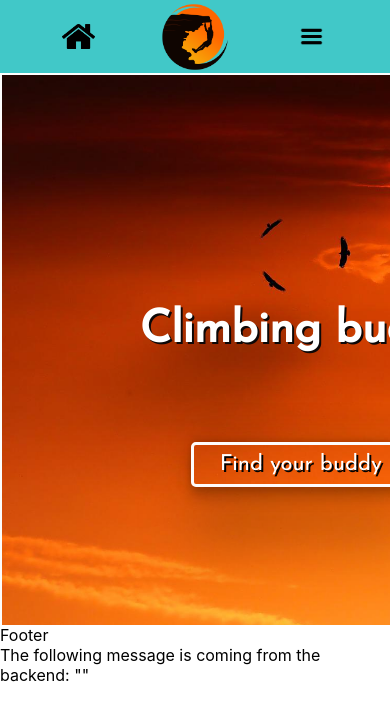
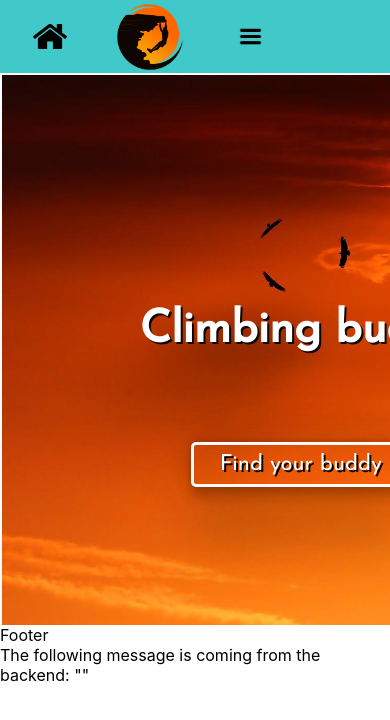
Before and after one commit to mz106/climbing-buddy-fe, a React (Create React App) app: page / in a window 390 px wide. Shown: the top 720 px of the page. Built offline with nearby package versions, Linux system fonts and the light colour scheme; no server answers.

Commit message:
mobile response added

```diff
--- a/src/components/UI/header/navbar/navbar.css
+++ b/src/components/UI/header/navbar/navbar.css
@@ -110,7 +110,11 @@ gap: 15px;
         grid-template-areas:
           " . content1 content3 ";
 
+
         }
+    .btn{
+      width: 70px;
+    }
 
 
   }
@@ -128,7 +132,7 @@ gap: 15px;
         }
 
   }
-  @media only screen and (max-width: 425px) {
+  @media (min-width:376px) and (max-width:425px) {
     .Navbar-inner-logout{
         background-color: rgba(210, 115, 31, 0);
         width: 320px;
@@ -146,10 +150,10 @@ padding-left: 0px;
             padding-right: 120px;
         }
         .Navbar-inner{
-
-          width: 300px;
+       margin-right: -25px;
+          width: 425px;
           display: grid;
-          grid-template-columns:  1fr 1fr 1fr;
+          grid-template-columns:  100px 100px 100px;
           grid-template-rows: 1fr;
           grid-template-areas:
             "content1 content2 content3 ";
@@ -182,12 +186,12 @@ padding-left: 0px;
 }
 
   }
-  @media only screen and (min-width: 320px) {
+  @media (min-width:321px) and (max-width:375px) {
 
 
     .Navbar-inner{
-
-      width: 350px;
+margin-left: -60px;
+      width: 320px;
       display: grid;
       grid-template-columns:  1fr 1fr 1fr;
       grid-template-rows: 1fr;
@@ -201,6 +205,8 @@ display: none;
 }
 .right-content{
 display: none;
+place-self: center;
+
 }
 .center-content{
 grid-area: content2;
@@ -222,6 +228,8 @@ display:none;
 }
   }
 
+
+
   @media only screen and (max-width: 320px) {
     .Navbar-inner-logout{
         background-color: rgba(210, 115, 31, 0);
@@ -240,10 +248,13 @@ padding-left: 00px;
             padding-right: 170px;
         }
 
+
+
         .Navbar-inner{
+
           width: 300px;
           display: grid;
-          grid-template-columns:  1fr 0.2fr 1fr;
+          grid-template-columns:  100px 100px 100px;
           grid-template-rows: 1fr;
           grid-template-areas:
             "content1 content2 content3 ";
```
